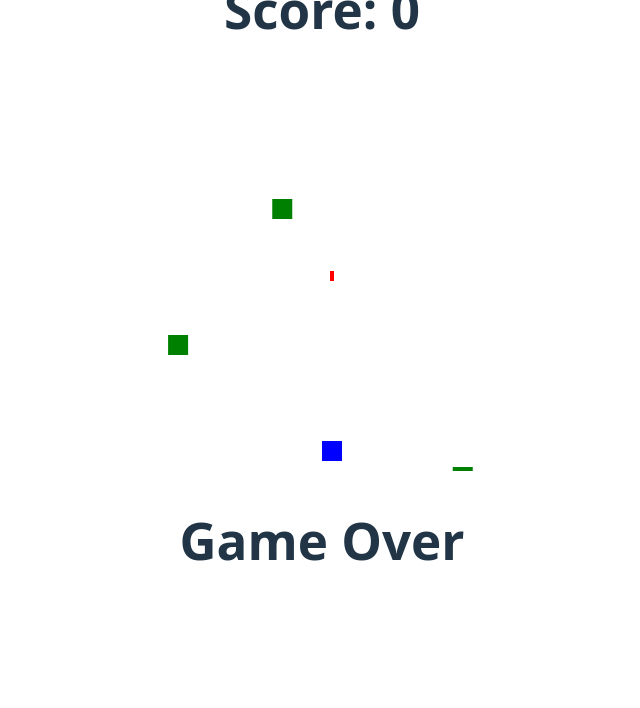
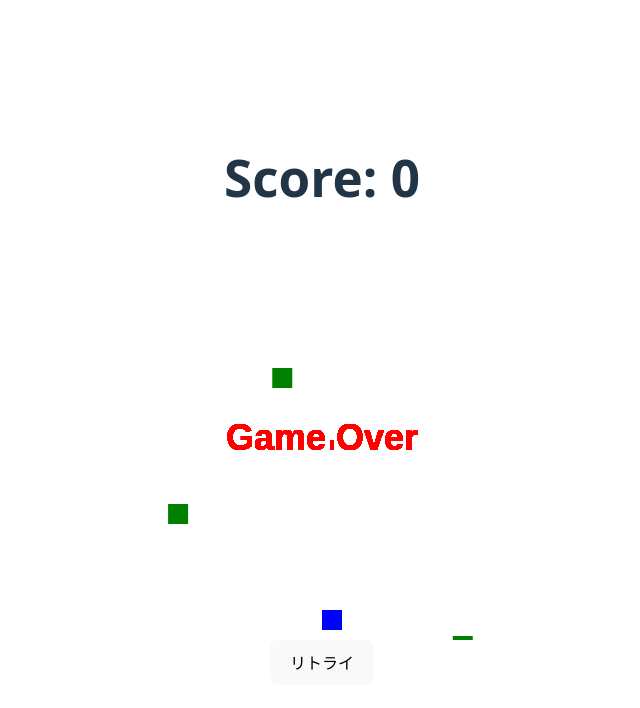
Before and after one commit to jack-app/meidaisai2025F, a React (Vite) app: page /program in a window 1280 px wide. Shown: the top 708 px of the page, without its empty margins (318-958 px from the left). Built offline with nearby package versions, Linux system fonts and the light colour scheme.

Commit message:
[fix]game over 表示

```diff
--- a/src/pages/Program.tsx
+++ b/src/pages/Program.tsx
@@ -102,7 +102,14 @@ export const Game = () => {
     // 衝突判定を含むゲームループ
     const gameLoop = () => {
       // すでにゲームオーバーなら何もしない
-      if (gameOver) return;
+      if (gameOver) {
+  context.fillStyle = "red";
+  context.font = "bold 36px sans-serif";
+  context.textAlign = "center";
+  context.textBaseline = "middle";
+  context.fillText("Game Over", width / 2, height / 2);
+    return;
+  };
 
       // 矢印キーに応じたプレイヤーの移動
       if (leftPressedRef.current) {
@@ -206,46 +213,35 @@ export const Game = () => {
       clearTimeout(spawnAllEnemies);
     };
   }, [refreshKey]);
+return (
+  <div className="flex flex-col items-center mt-4 relative">
+    <h1 className="text-xl font-bold">Score: {score}</h1>
 
-  return (
-    <div className="relative flex flex-col items-center mt-4">
-      <h1 className="text-xl font-bold">Score: {score}</h1>
+    <div className="relative mt-2" style={{ width: width, height: height }}>
       <canvas
         ref={canvasRef}
         width={width}
         height={height}
-        className="border mt-2"
-      />
-      {gameOver && (
-        <div className="absolute left-1/2 top-[40%] transform -translate-x-1/2 -translate-y-1/2">
-          <h1 className="text-4xl font-bold text-red-600 text-center">
-            Game Over
-          </h1>
-          <canvas
-            ref={canvasRef}
-            width={width}
-            height={200}
-            className="border mt-2"
+        className="border block"
       />
     </div>
-      )}
+
     <button
       type="button"
       onClick={() => {
-          // 各状態を初期化して再スタート
         setPlayerX(200);
         setScore(0);
         setBullets([]);
         setEnemies([]);
         setRefreshKey((prev) => prev + 1);
       }}
-        className="relative mt-4 p-2 border"
+      className="mt-4 p-2 border"
     >
       リトライ
     </button>
   </div>
 );
-};
+}
 
 export default Game;
 
```
Lines whose indentation alone changed are shown as unchanged.
